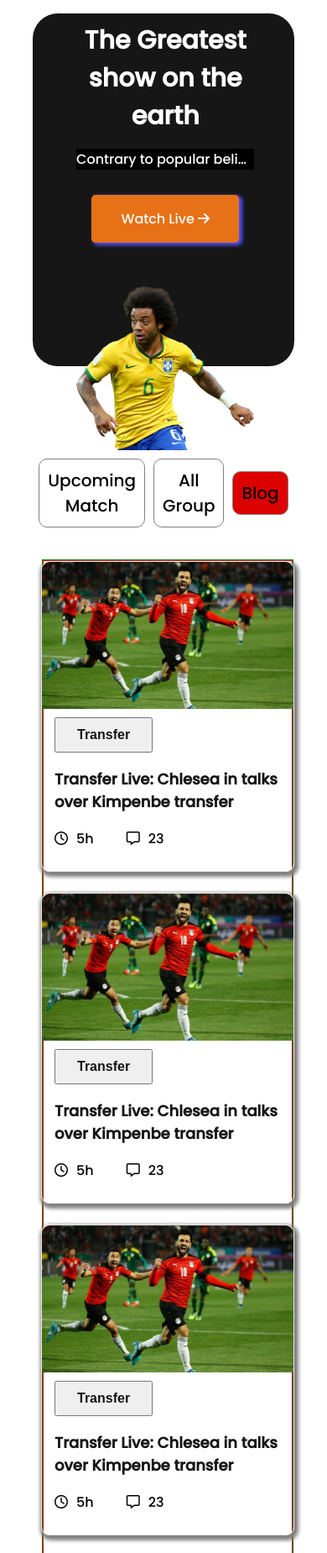
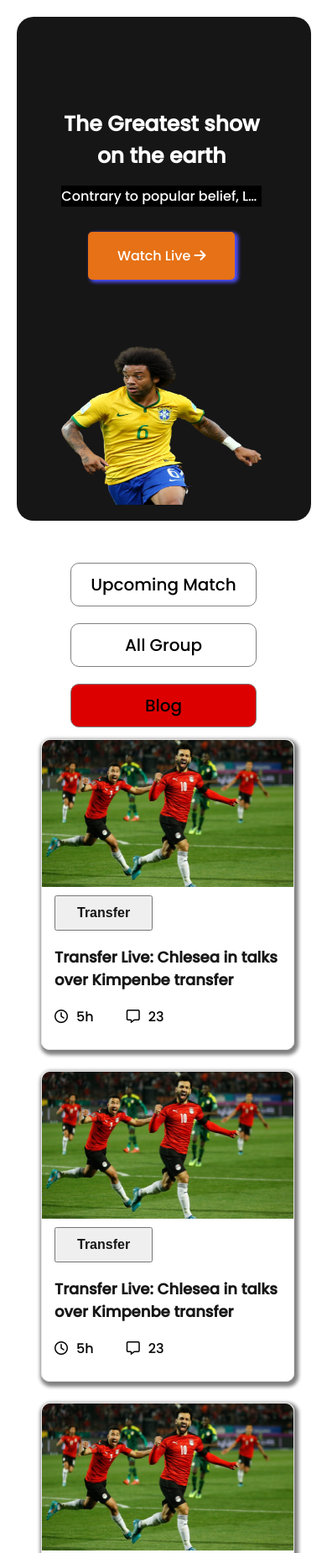
Before and after one commit to faria-r/World--Cup, a plain HTML site: page index.html in a window 390 px wide. Shown: the top 1849 px of the page at 84% size. Drawn offline with Linux system fonts and the light colour scheme.

Commit message:
fully responsive

```diff
--- a/styles/style.css
+++ b/styles/style.css
@@ -316,23 +316,20 @@ Media Query  for tablet veiw end
 /* -----------------------------------
 Media Query  for Mobile veiw
 ---------------------------------*/
-@media screen  and (max-width:688px) {
+@media screen  and (max-width:480px) {
     .top-banner-container{
-        background-color:#161616;
-        width: 80%;
-        margin:auto;
-        /* height: 420px; */
-        border-radius: 30px;
-       padding: 0px;
-          }
+    background-color:#161616;
+    height: 600px;
+    margin: 5%;
+    /* height: 420px; */
+    border-radius: 20px;
+    padding: 0px;
+    }
     .top-banner{
+        height: 100%;
         flex-direction: column;
-        width: 85%;
-        margin:5% 5%;
-        padding: 10px 10px 0 10px;
-       justify-content: center;
-       align-items: center;
-
+        justify-content: space-evenly;
+         margin-left: 4%;
     }
     .banner-content{
         width: 80%;
@@ -340,8 +337,7 @@ Media Query  for Mobile veiw
         text-align: center;
     }
     .banner-title{
-        font-size: 30px;
-
+        font-size: 25px;
     }
     .banner-paragraph{
         white-space: nowrap;
@@ -351,26 +347,29 @@ Media Query  for Mobile veiw
         background-color: black;
         margin-bottom: 30px;
     }
-    /* .banner-img{
-        margin-top: 60px;
-    } */
     .banner-img >img{
-        margin-top: 50px;
+    margin-top:-22px;
        }
+    .blog-section{
+        margin-top: 40px;
+    }
     .blog-container{
         display: flex;
         flex-direction: column;
+        justify-content: space-evenly;
+        align-items: center;
     }
     .navigation-buttons{
         width:100%;
         /* height: 200px; */
         border-radius: 10px;
         padding: 0%;
+        background-color: #FFFFFF;
         margin-bottom: 40px;
-        background-color: #FFFFFF;
     }
     .nav-links-container{
         display: flex;
+        flex-direction: column;
         justify-content: center;
         align-items: center;
         margin-left: 0;
@@ -384,21 +383,23 @@ Media Query  for Mobile veiw
         grid-template-columns: repeat(1,1fr);
         justify-content: center  !important;
         align-items: center;
-        border: 1px solid red;
     }
     .players-blog{
-        flex-grow: 0;
+        margin-top: 90px;
         margin-left: 0;
         justify-content: center;
-        border: 1px solid green;
-
     }
     .hidden-button{
-        display: block;
+        display: none;
     }
     .footer-terms{
         display: flex;
-        flex-wrap: wrap;
+        flex-direction: column;
         justify-content: center;
+        align-items: center;
+        align-self:center;
     }
 }
+/* -----------------------------------
+Media Query  for Mobile veiw-ends
+---------------------------------*/
```
